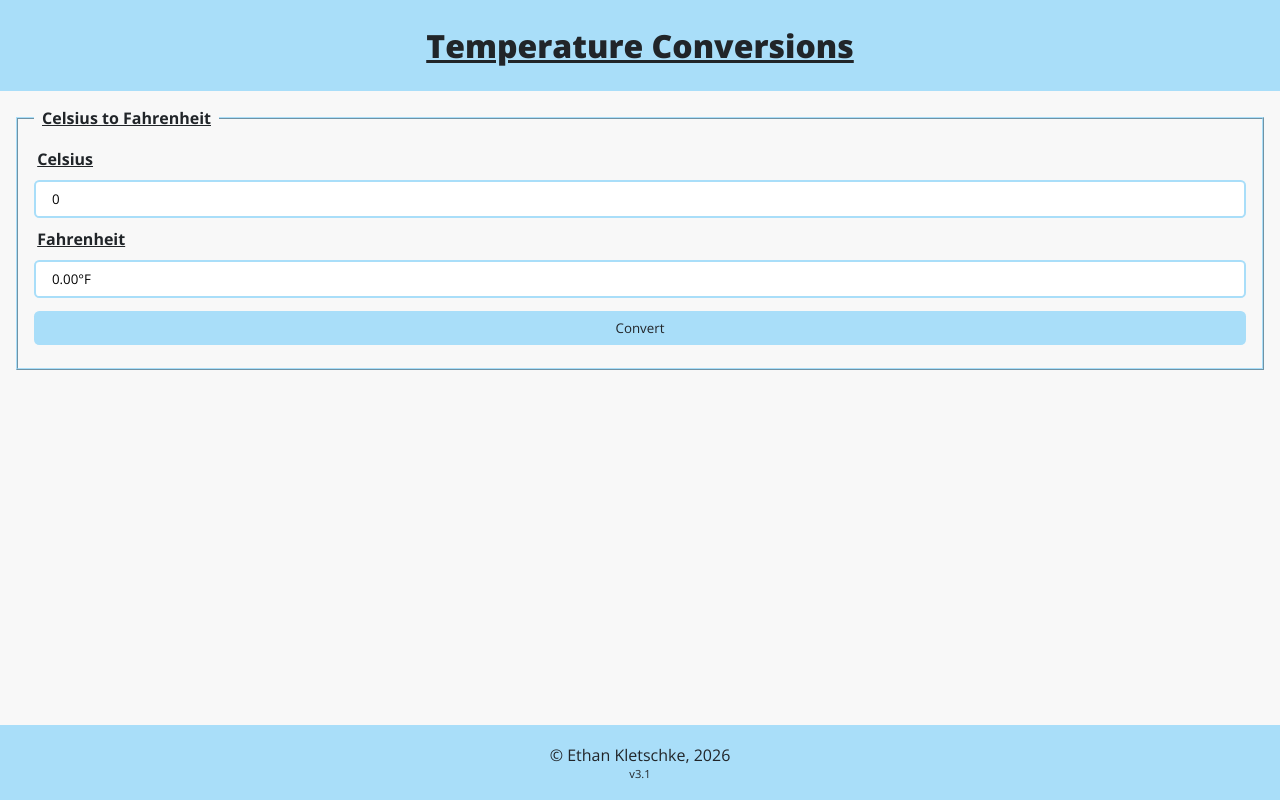
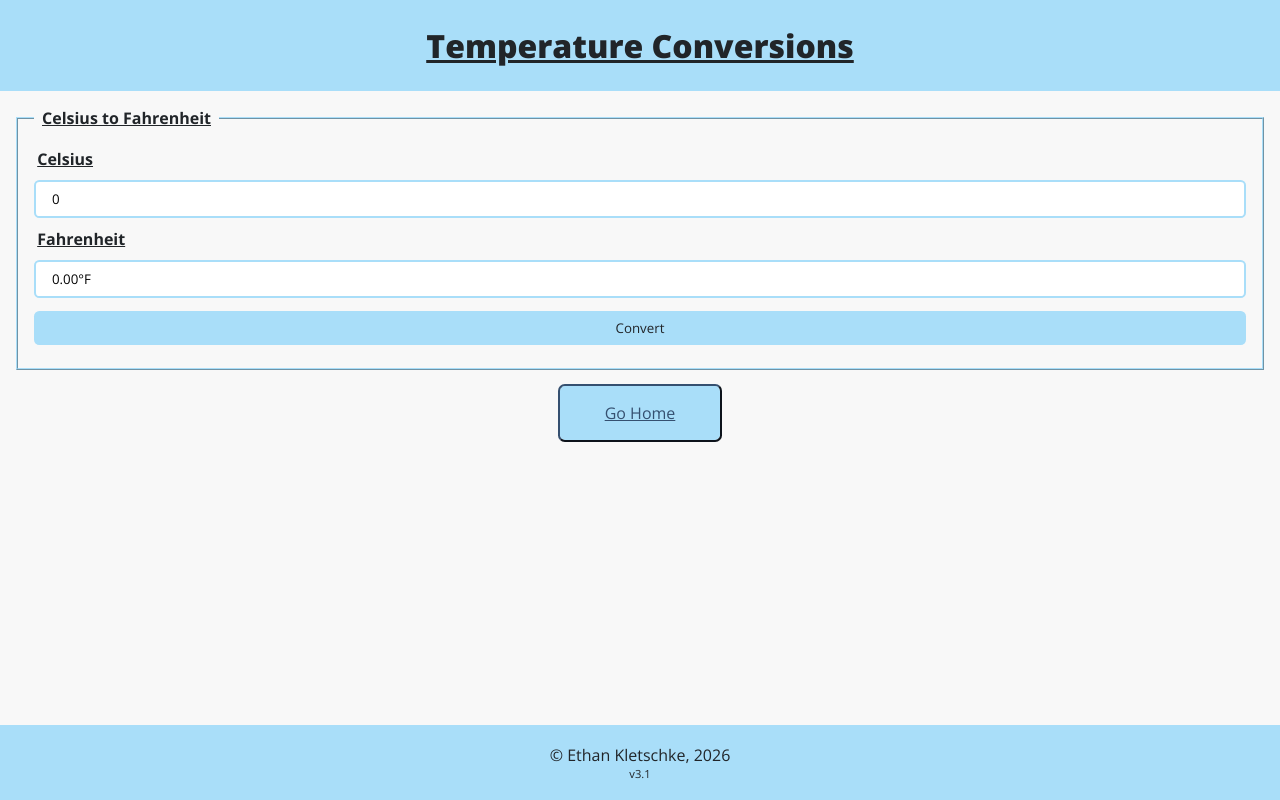
Before and after one commit to ethanKletschke/TSX-Portfolio-App, a React (Vite) app: page /temps in a window 1280 px wide. Built offline with nearby package versions, Linux system fonts and the light colour scheme.

Commit message:
fix(ui): Add "Go Home" button to TempConvert page

```diff
--- a/src/pages/TempConvert/TempConvert.tsx
+++ b/src/pages/TempConvert/TempConvert.tsx
@@ -2,6 +2,7 @@ import { useState } from "react";
 import Form from "../../comps/general_UI/Form/Form";
 import Page from "../../comps/general_UI/layout/Page/Page";
 import Temperatures from "../../funcs/Temperatures";
+import GoHomeBtn from "../../comps/general_UI/GoHomeBtn/GoHomeBtn";
 
 export default function TempConvert() {
   // State
@@ -49,6 +50,8 @@ export default function TempConvert() {
           <input type="submit" value="Convert" />
         </fieldset>
       </Form>
+
+      <GoHomeBtn/>
     </Page>
   );
 }
```
